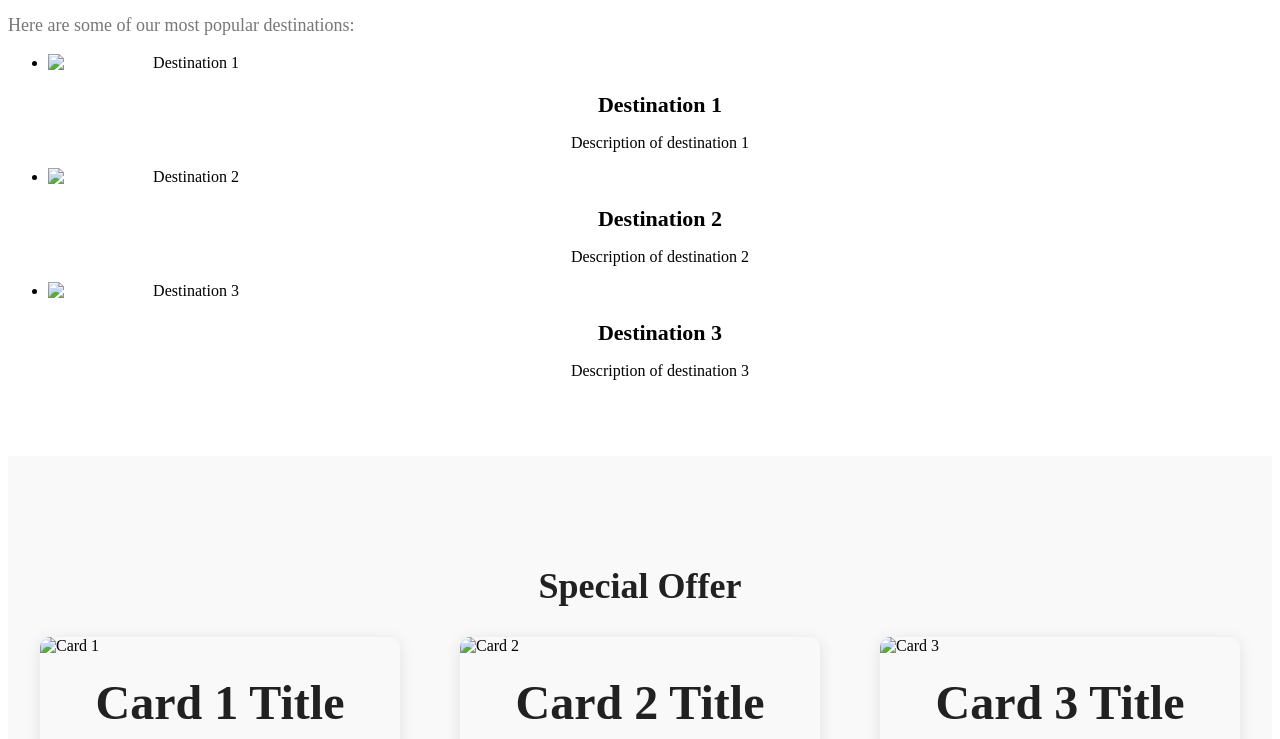
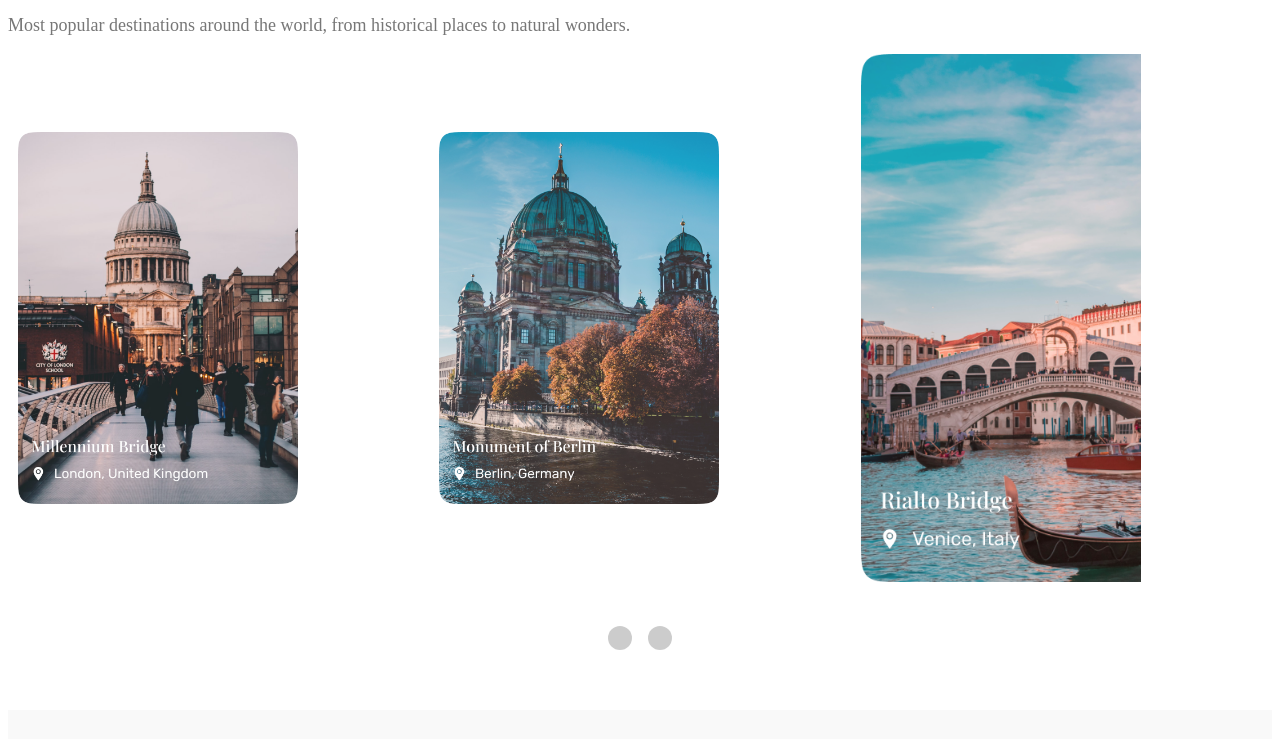
Before and after one commit to CarlosMartinezLasierra/week1-weekendchallenge-carlos, a website: page index.html in a window 1280 px wide. Shown: the part 213-952 px from the top of the page. Drawn offline with Linux system fonts and the light colour scheme.

Commit message:
add img folder and img index

```diff
--- a/index.html
+++ b/index.html
@@ -23,46 +23,54 @@
   <main class="main">
     <section class="popular-destinations">
       <h1 class="popular-destinations__heading">Popular Destinations</h1>
-      <p class="popular-destinations__description">Here are some of our most popular destinations:</p>
+      <p class="popular-destinations__description">Most popular destinations around the world, from historical places to
+        natural wonders.</p>
       <ul class="popular-destinations__list">
         <li class="popular-destinations__item">
-          <img src="img/destination-1.jpg" alt="Destination 1" class="popular-destinations__image">
-          <h2 class="popular-destinations__title">Destination 1</h2>
-          <p class="popular-destinations__text">Description of destination 1</p>
+          <img src="/IMG/Col-block.png" alt="Destination 1" class="popular-destinations__image">
+          <h2 class="popular-destinations__title"></h2>
+          <p class="popular-destinations__text"></p>
         </li>
         <li class="popular-destinations__item">
-          <img src="img/destination-2.jpg" alt="Destination 2" class="popular-destinations__image">
-          <h2 class="popular-destinations__title">Destination 2</h2>
-          <p class="popular-destinations__text">Description of destination 2</p>
+          <img src="/IMG/Col-block2.png" alt="Destination 2" class="popular-destinations__image">
+          <h2 class="popular-destinations__title"></h2>
+          <p class="popular-destinations__text"></p>
         </li>
         <li class="popular-destinations__item">
-          <img src="img/destination-3.jpg" alt="Destination 3" class="popular-destinations__image">
-          <h2 class="popular-destinations__title">Destination 3</h2>
-          <p class="popular-destinations__text">Description of destination 3</p>
+          <img src="/IMG/Col-block3.png" alt="Destination 3" class="popular-destinations__image">
+          <h2 class="popular-destinations__title"></h2>
+          <p class="popular-destinations__text"></p>
         </li>
       </ul>
+      <div class="slideshow">
+        <button class="slideshow__button"></button>
+        <button class="slideshow__button"></button>
+      </div>
     </section>
 
     <section class="special-offer">
       <h1 class="special-offer__heading">Special Offer</h1>
       <div class="special-offer__card-container">
         <div class="special-offer__card">
-          <img src="img/card-1.jpg" alt="Card 1" class="special-offer__image">
-          <h2 class="special-offer__title">Card 1 Title</h2>
-          <p class="special-offer__text">Description of card 1</p>
-          <a href="#" class="special-offer__button">Learn More</a>
+          <img src="IMG/Image Container1.png" alt="Card 1" class="special-offer__image">
+          <h2 class="special-offer__title">Lisbon, Portugal</h2>
+          <p class="special-offer__text">5 nights and 4 days in 5 star hotel, breakfast and lunch included. Very popular during the renaissance. Passage and
+          going through the cites of the world in classical literature.</p>
+          <a href="#" class="special-offer__button">Details</a>
         </div>
         <div class="special-offer__card">
-          <img src="img/card-2.jpg" alt="Card 2" class="special-offer__image">
-          <h2 class="special-offer__title">Card 2 Title</h2>
-          <p class="special-offer__text">Description of card 2</p>
-          <a href="#" class="special-offer__button">Learn More</a>
+          <img src="IMG/Image Container2.png" alt="Card 2" class="special-offer__image">
+          <h2 class="special-offer__title">Athens, Greece</h2>
+          <p class="special-offer__text">5 nights and 4 days in 5 star hotel, breakfast and lunch included. Very popular during the renaissance. Passage and
+          going through the cites of the world in classical literature.</p>
+          <a href="#" class="special-offer__button">Details</a>
         </div>
         <div class="special-offer__card">
-          <img src="img/card-3.jpg" alt="Card 3" class="special-offer__image">
-          <h2 class="special-offer__title">Card 3 Title</h2>
-          <p class="special-offer__text">Description of card 3</p>
-          <a href="#" class="special-offer__button">Learn More</a>
+          <img src="IMG/Image Container3.png" alt="Card 3" class="special-offer__image">
+          <h2 class="special-offer__title">Rome, Italy</h2>
+          <p class="special-offer__text">5 nights and 4 days in 5 star hotel, breakfast and lunch included. Very popular during the renaissance. Passage and
+          going through the cites of the world in classical literature.</p>
+          <a href="#" class="special-offer__button">Details</a>
         </div>
       </div>
     </section>
--- a/styles.scss
+++ b/styles.scss
@@ -224,3 +224,63 @@
   font-size: 16px;
   color: #777;
 }
+.popular-destinations__list {
+  display: flex;
+  list-style: none;
+  margin: 0;
+  padding: 0;
+}
+
+.popular-destinations__item {
+  flex: 1;
+  margin: 0 10px;
+}
+.popular-destinations__list {
+  display: flex;
+  justify-content: space-between;
+  list-style: none;
+  margin: 0;
+  padding: 0;
+}
+
+.slideshow {
+  display: flex;
+  justify-content: center;
+  margin-top: 1.5rem;
+}
+
+.slideshow__button {
+  width: 1.5rem;
+  height: 1.5rem;
+  border-radius: 50%;
+  border: none;
+  margin: 0 0.5rem;
+  background-color: rgba(0, 0, 0, 0.2);
+  cursor: pointer;
+}
+.popular-destinations__list {
+  display: flex;
+  justify-content: space-between;
+  align-items: center;
+  list-style: none;
+  padding: 0;
+  margin: 0;
+}
+
+.popular-destinations__button {
+  background-color: transparent;
+  border: none;
+  font-size: 3rem;
+  color: #fff;
+  cursor: pointer;
+  transition: transform 0.2s ease-in-out;
+}
+
+.popular-destinations__button:hover {
+  transform: scale(1.2);
+}
+.slideshow__button:focus,
+.slideshow__button:hover {
+  background-color: rgba(0, 0, 0, 0.8);
+  transition: background-color 0.2s ease-in-out;
+}
```
Also changed, not shown: IMG/Col-block.png (added), IMG/Col-block2.png (added), IMG/Col-block3.png (added), IMG/Image Container1.png (added), IMG/Image Container2.png (added), IMG/Image Container3.png (added), styles.css, 1 other file.
